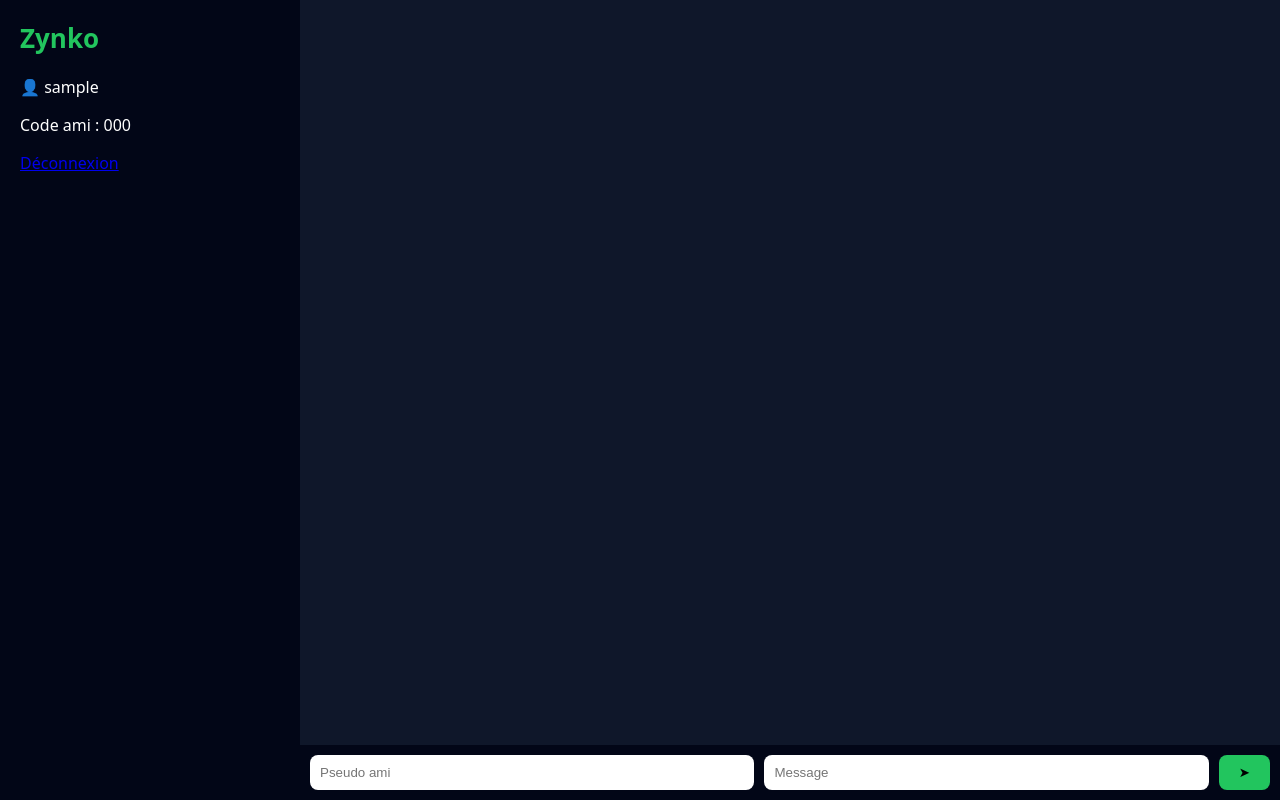
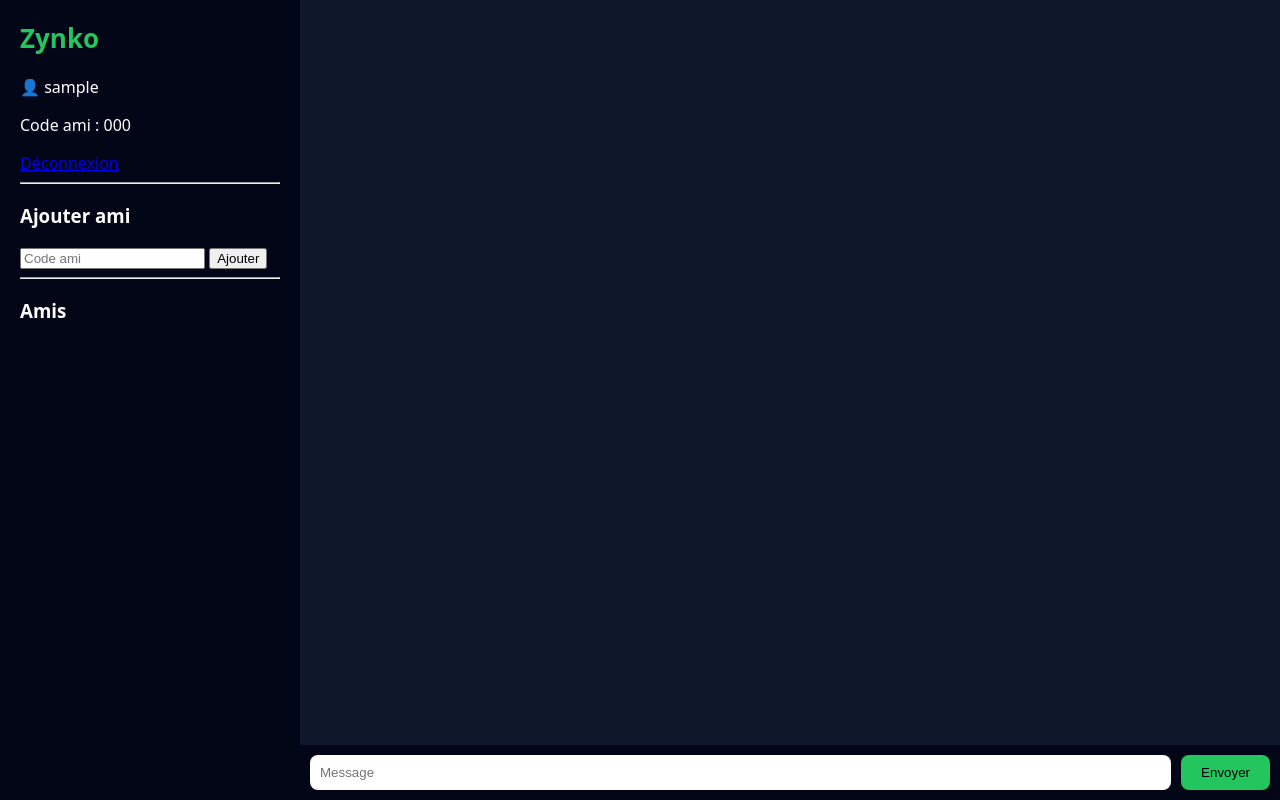
Before and after one commit to 12345678708/zynko, a Flask app: page /chat in a window 1280 px wide. Run offline with Flask 3, Linux system fonts and the light colour scheme; the visitor is signed in with stand-in values (Sample User, id 1); tables that the repository leaves empty hold one stand-in row (values such as "Sample post").

Commit message:
Update chat.html with new friend and message features

```diff
--- a/templates/chat.html
+++ b/templates/chat.html
@@ -7,7 +7,9 @@
 
 <title>Zynko</title>
 
-<link rel="stylesheet" href="{{ url_for('static', filename='style.css') }}">
+<link rel="stylesheet" href="/static/style.css">
+
+<script src="/static/script.js"></script>
 
 </head>
 
@@ -25,19 +27,27 @@
 
 <a href="/logout">Déconnexion</a>
 
-</div>
+<hr>
 
-<div class="chat">
+<h3>Ajouter ami</h3>
 
-<div class="messages">
+<form method="post" action="/add_friend">
 
-{% for m in messages %}
+<input name="code" placeholder="Code ami">
 
-<div class="bubble {% if m[1]==username %}me{% else %}other{% endif %}">
+<button>Ajouter</button>
 
-<b>{{m[1]}}</b><br>
+</form>
 
-{{m[3]}}
+<hr>
+
+<h3>Amis</h3>
+
+{% for f in friends %}
+
+<div class="friend" onclick="openChat('{{f[0]}}')">
+
+{{f[0]}}
 
 </div>
 
@@ -45,13 +55,15 @@
 
 </div>
 
-<form method="post" class="send">
+<div class="chat">
 
-<input name="receiver" placeholder="Pseudo ami">
+<div id="messages" class="messages"></div>
 
-<input name="message" placeholder="Message">
+<form class="send" onsubmit="sendMessage(event)">
 
-<button>➤</button>
+<input id="msg" placeholder="Message">
+
+<button>Envoyer</button>
 
 </form>
 
@@ -59,5 +71,29 @@
 
 </div>
 
+<script>
+
+function sendMessage(e){
+
+e.preventDefault()
+
+let msg=document.getElementById("msg").value
+
+fetch("/send",{
+
+method:"POST",
+
+headers:{"Content-Type":"application/x-www-form-urlencoded"},
+
+body:"receiver="+currentFriend+"&message="+msg
+
+})
+
+document.getElementById("msg").value=""
+
+}
+
+</script>
+
 </body>
 </html>
```
